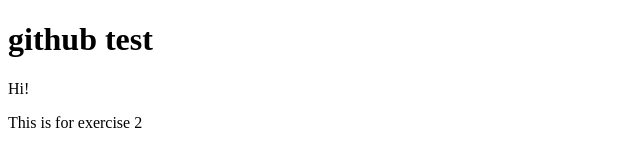
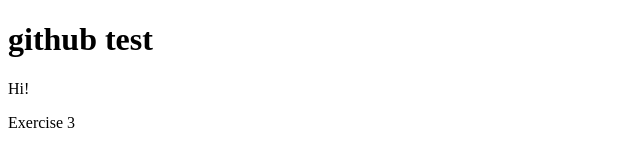
Before and after one commit to kdencker93/gittest, a plain HTML site: page GitTest/WebContent/Index.html in a window 1280 px wide. Shown: the full height of the page, 0-640 px from the left. Drawn offline with Linux system fonts and the light colour scheme.

Commit message:
change 1

```diff
--- a/GitTest/WebContent/Index.html
+++ b/GitTest/WebContent/Index.html
@@ -7,6 +7,6 @@
 <body>
 	<h1>github test</h1>
 	<p>Hi!</p>
-	<p>This is for exercise 2</p>
+	<p>Exercise 3</p>
 </body>
 </html>
```
